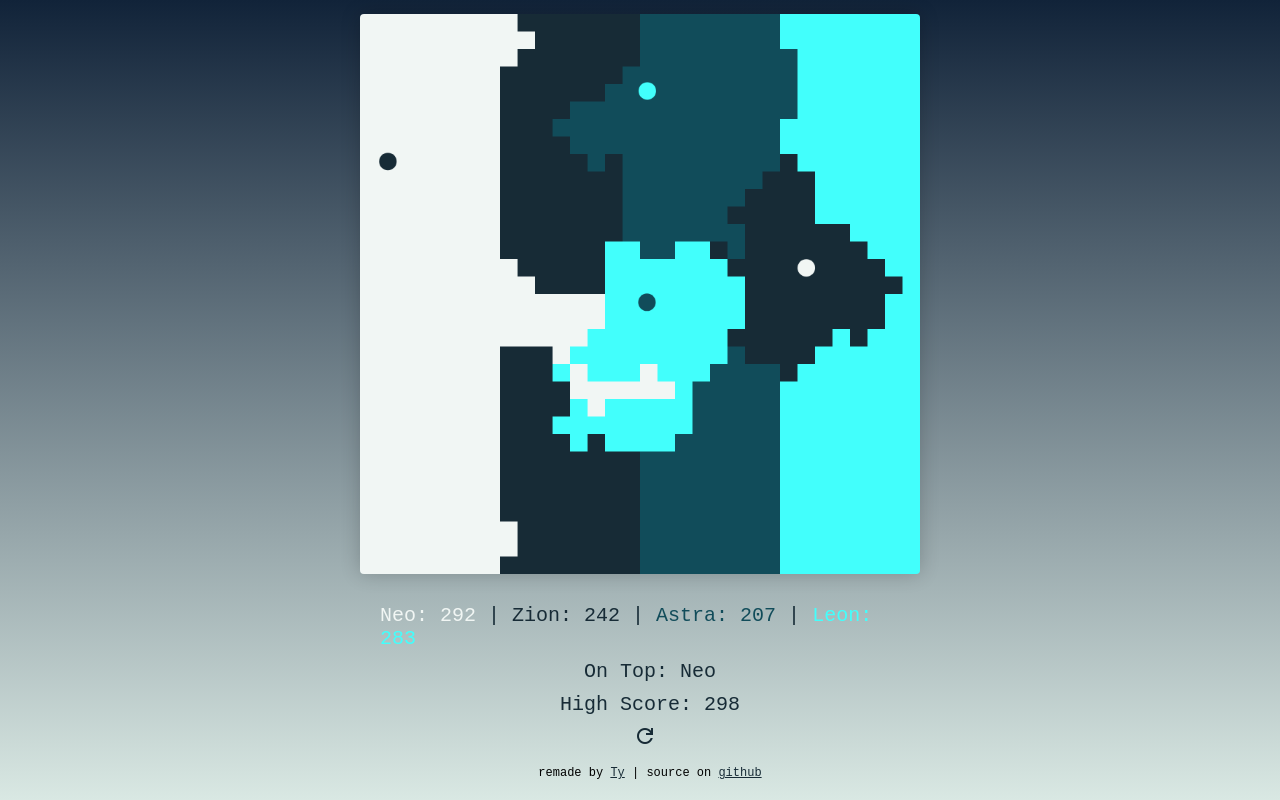
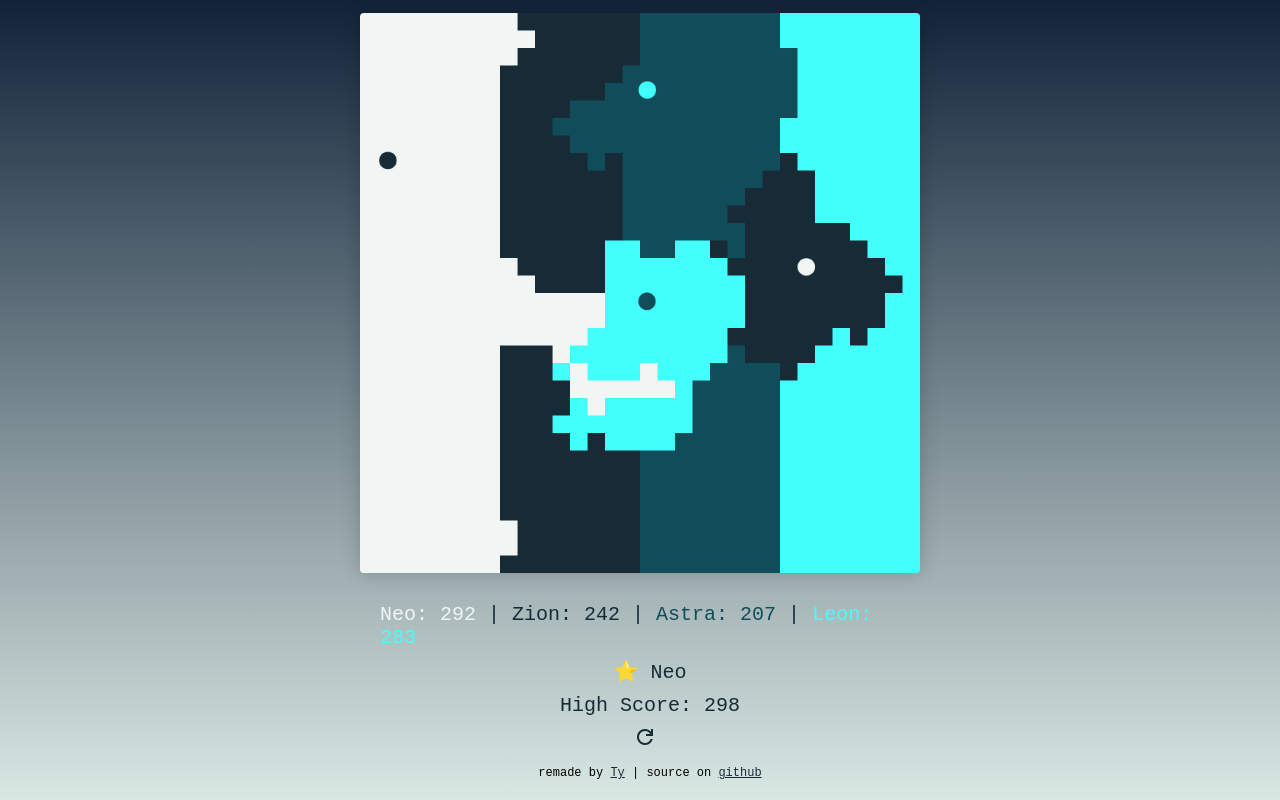
Before and after one commit to tflannagan/BattlePong, a plain HTML site: page index.html in a window 1280 px wide. Drawn offline with nearby package versions, Linux system fonts and the light colour scheme.

Commit message:
title update, small improvements

```diff
--- a/index.html
+++ b/index.html
@@ -4,6 +4,7 @@
     <title>BattlePong | Ty</title>
     <!-- <link rel="canonical" href="https://pong-wars.koenvangilst.nl/" /> -->
     <link rel="stylesheet" href="https://fonts.googleapis.com/css2?family=Material+Symbols+Outlined:opsz,wght,FILL,GRAD@24,400,0,0" />
+    <link rel="icon" type="image" href="favicon.ico">
     <style>
       html {
         height: 100%;
@@ -88,7 +89,7 @@
     <div id="container">
       <canvas id="pongCanvas" width="800" height="800"></canvas>
       <div id="score"></div>
-      <div id="highScoreCharacter">On Top: </div>
+      <div id="highScoreCharacter">⭐ </div>
       <div id="highScore">High Score: 0</div>
 
       <a href="#" id="resetHighScore" title="Reset High Score"><span class="material-symbols-outlined">
@@ -297,7 +298,7 @@
             // Safely update the "On Top" display
             const onTopElement = document.getElementById('onTop');
             if (onTopElement && highestScoringCharacter) {
-              onTopElement.textContent = `On Top: ${highestScoringCharacter} (${highestIndividualScore})`;
+              onTopElement.textContent = `⭐ ${highestScoringCharacter} (${highestIndividualScore})`;
             }
 
             if (highestIndividualScore > highScore) {
@@ -312,7 +313,7 @@
             highScore = newHighScore;
             localStorage.setItem(highScoreKey, highScore);
             highScoreElement.textContent = `High Score: ${highScore}`;
-            document.getElementById('highScoreCharacter').textContent = `On Top: ${highScorerCharacter}`;
+            document.getElementById('highScoreCharacter').textContent = `⭐ ${highScorerCharacter}`;
           }
 
     function displayEndGameNotification(winner) {
@@ -384,7 +385,7 @@
       // Assuming the logic to determine the current top scorer
       // For example, it could be the first character at the start
       let currentTopScorer = characterNames[Object.keys(colorPalette)[0]] || 'None';
-      document.getElementById('onTop').textContent = `On Top: ${currentTopScorer}`;
+      document.getElementById('onTop').textContent = `⭐ ${currentTopScorer}`;
   }
     function resetHighScore() {
       highScore = 0;
```
Also changed, not shown: favicon.ico (added).
